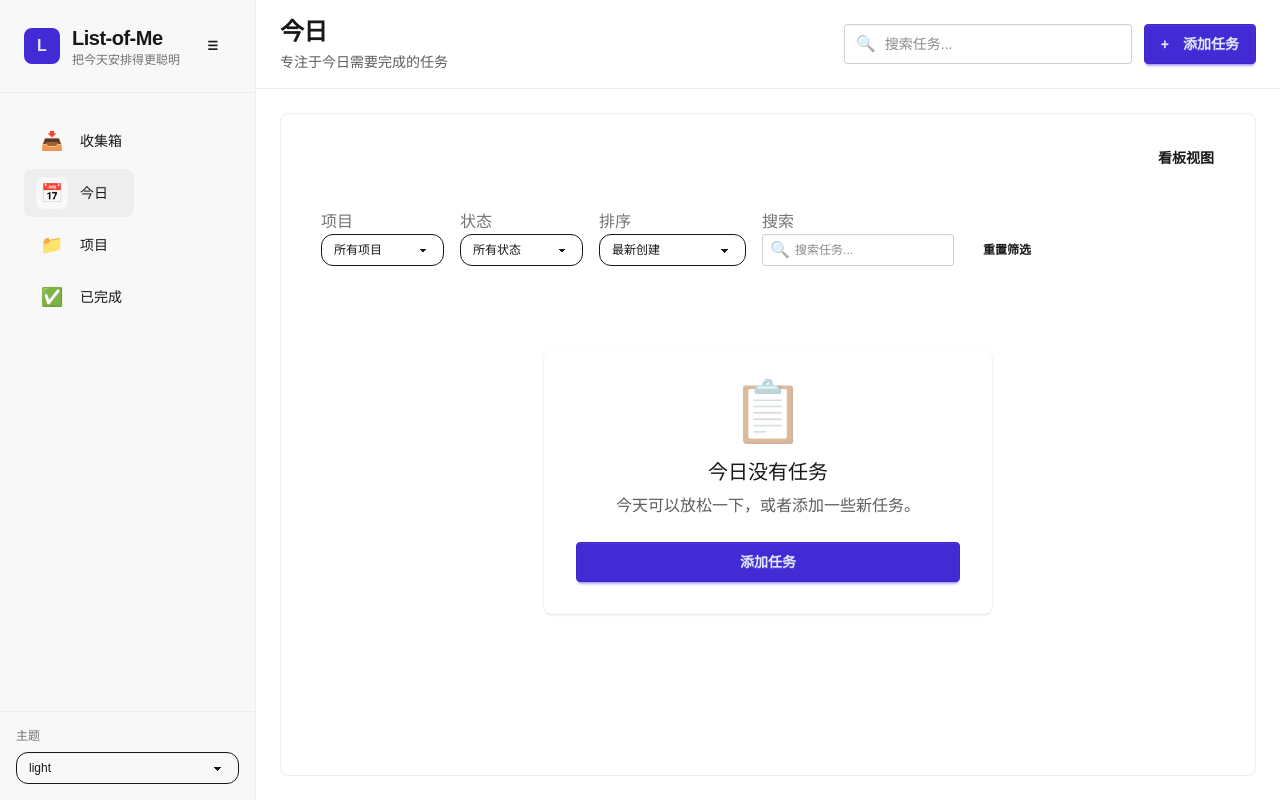
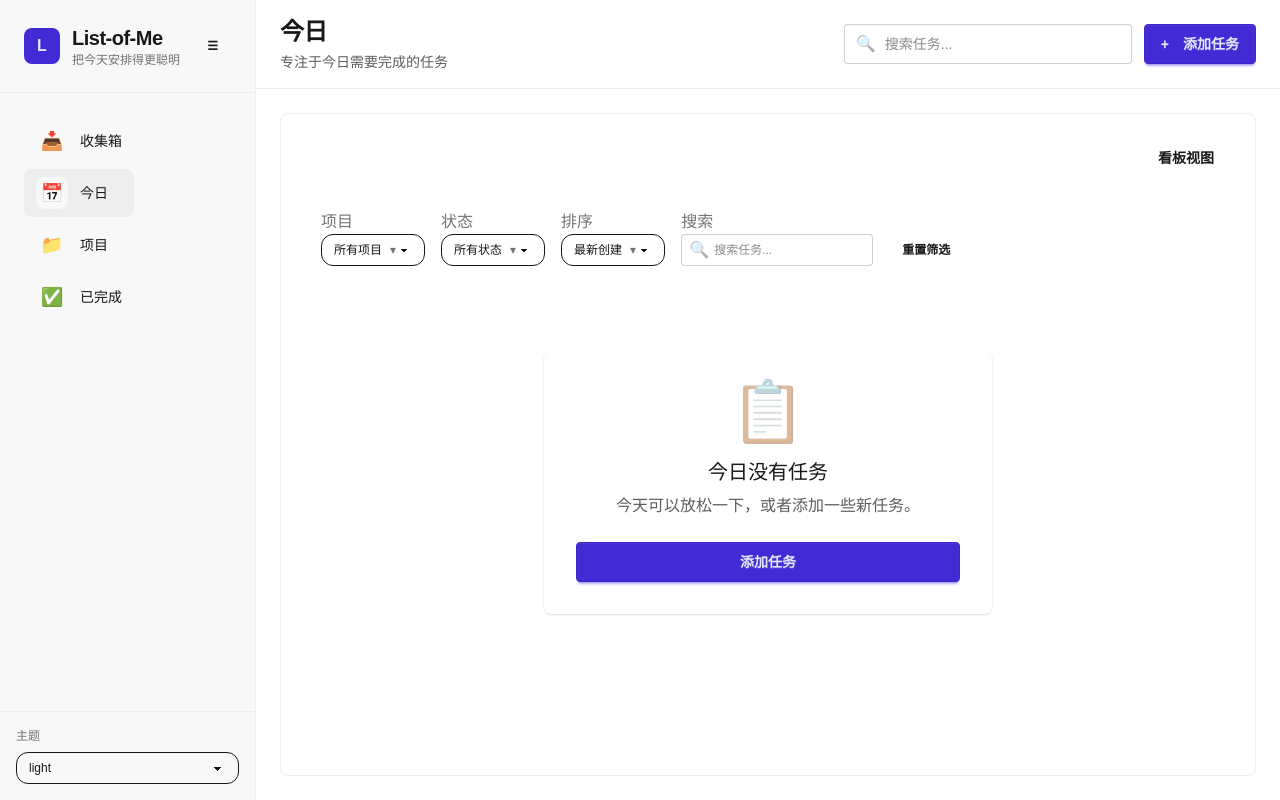
Before and after one commit to woruo03/list-of-me, a Vue app: page /today in a window 1280 px wide. Built offline with nearby package versions, Linux system fonts and the light colour scheme.

Commit message:
Refactor: 统一使用 SelectMenu 组件替换原生下拉框

```diff
--- a/src/components/tasks/TaskBoard.vue
+++ b/src/components/tasks/TaskBoard.vue
@@ -6,12 +6,9 @@
           <span>已选择 {{ taskStore.selectedCount }} 项</span>
           <button class="btn btn-xs btn-success" @click="markSelectedDone">标记完成</button>
           <button class="btn btn-xs btn-info" @click="moveSelectedToToday">移至今日</button>
-          <select v-model="bulkProjectId" class="select select-bordered select-xs">
-            <option :value="null">收集箱</option>
-            <option v-for="project in projects" :key="project.id" :value="project.id">
-              {{ project.name }}
-            </option>
-          </select>
+          <div class="w-32">
+            <SelectMenu v-model="bulkProjectId" :options="bulkProjectOptions" size="sm" />
+          </div>
           <button class="btn btn-xs" @click="moveSelectedToProject">移动</button>
           <button class="btn btn-xs btn-error" @click="deleteSelected">删除</button>
           <button class="btn btn-xs btn-ghost" @click="taskStore.clearSelection()">清除选择</button>
@@ -99,6 +96,7 @@ import type { Task } from '@/types/task'
 import { Status } from '@/types/task'
 import type { Project } from '@/types/project'
 import { useTaskStore } from '@/stores/taskStore'
+import SelectMenu from '@/components/ui/SelectMenu.vue'
 
 interface Props {
   tasks: Task[]
@@ -121,6 +119,11 @@ const bulkProjectId = ref<number | null>(null)
 const todoTasks = computed(() => props.tasks.filter((t) => t.status === Status.Todo))
 const doingTasks = computed(() => props.tasks.filter((t) => t.status === Status.Doing))
 const doneTasks = computed(() => props.tasks.filter((t) => t.status === Status.Done))
+
+const bulkProjectOptions = computed(() => [
+  { label: '收集箱', value: null },
+  ...props.projects.map((project) => ({ label: project.name, value: project.id })),
+])
 
 const getProject = (projectId: number | null) => {
   if (!projectId) return null
--- a/src/components/tasks/TaskFilter.vue
+++ b/src/components/tasks/TaskFilter.vue
@@ -5,39 +5,39 @@
         <label class="label">
           <span class="label-text">项目</span>
         </label>
-        <select v-model="localFilter.project_id" class="select select-bordered select-sm" @change="updateFilter">
-          <option :value="undefined">所有项目</option>
-          <option :value="null">收集箱</option>
-          <option v-for="project in projects" :key="project.id" :value="project.id">
-            {{ project.name }}
-          </option>
-        </select>
+        <SelectMenu
+          v-model="localFilter.project_id"
+          :options="projectOptions"
+          size="sm"
+          placeholder="所有项目"
+          @update:modelValue="updateFilter"
+        />
       </div>
 
       <div class="form-control">
         <label class="label">
           <span class="label-text">状态</span>
         </label>
-        <select v-model="localFilter.status" class="select select-bordered select-sm" @change="updateFilter">
-          <option :value="undefined">所有状态</option>
-          <option value="todo">待办</option>
-          <option value="doing">进行中</option>
-          <option value="done">已完成</option>
-        </select>
+        <SelectMenu
+          v-model="localFilter.status"
+          :options="statusOptions"
+          size="sm"
+          placeholder="所有状态"
+          @update:modelValue="updateFilter"
+        />
       </div>
 
       <div class="form-control">
         <label class="label">
           <span class="label-text">排序</span>
         </label>
-        <select v-model="localSort" class="select select-bordered select-sm" @change="updateSort">
-          <option value="created_desc">最新创建</option>
-          <option value="created_asc">最早创建</option>
-          <option value="due_asc">截止时间最早</option>
-          <option value="due_desc">截止时间最晚</option>
-          <option value="title_asc">标题 A-Z</option>
-          <option value="title_desc">标题 Z-A</option>
-        </select>
+        <SelectMenu
+          v-model="localSort"
+          :options="sortOptions"
+          size="sm"
+          placeholder="排序"
+          @update:modelValue="updateSort"
+        />
       </div>
 
       <div class="form-control">
@@ -64,10 +64,11 @@
 </template>
 
 <script setup lang="ts">
-import { ref, watch } from 'vue'
+import { computed, ref, watch } from 'vue'
 import type { TaskFilter } from '@/types/task'
 import type { Project } from '@/types/project'
 import type { TaskSort } from '@/stores/taskStore'
+import SelectMenu from '@/components/ui/SelectMenu.vue'
 
 interface Props {
   projects: Project[]
@@ -91,6 +92,30 @@ const emit = defineEmits<{
 const localFilter = ref<TaskFilter>({ ...props.initialFilter })
 const localSort = ref<TaskSort>(props.initialSort)
 const searchQuery = ref(props.initialSearch)
+
+const projectOptions = computed(() => {
+  return [
+    { label: '所有项目', value: undefined },
+    { label: '收集箱', value: null },
+    ...props.projects.map((project) => ({ label: project.name, value: project.id })),
+  ]
+})
+
+const statusOptions = [
+  { label: '所有状态', value: undefined },
+  { label: '待办', value: 'todo' },
+  { label: '进行中', value: 'doing' },
+  { label: '已完成', value: 'done' },
+]
+
+const sortOptions = [
+  { label: '最新创建', value: 'created_desc' },
+  { label: '最早创建', value: 'created_asc' },
+  { label: '截止时间最早', value: 'due_asc' },
+  { label: '截止时间最晚', value: 'due_desc' },
+  { label: '标题 A-Z', value: 'title_asc' },
+  { label: '标题 Z-A', value: 'title_desc' },
+]
 
 const updateFilter = () => {
   emit('filter', { ...localFilter.value })
--- a/src/components/tasks/TaskForm.vue
+++ b/src/components/tasks/TaskForm.vue
@@ -36,23 +36,14 @@
           <label class="label">
             <span class="label-text">项目</span>
           </label>
-          <select v-model="formData.project_id" class="select select-bordered w-full">
-            <option :value="null">收集箱（无项目）</option>
-            <option v-for="project in projectOptions" :key="project.id" :value="project.id">
-              {{ project.name }}
-            </option>
-          </select>
+          <SelectMenu v-model="formData.project_id" :options="projectSelectOptions" />
         </div>
 
         <div class="form-control">
           <label class="label">
             <span class="label-text">状态</span>
           </label>
-          <select v-model="formData.status" class="select select-bordered w-full">
-            <option :value="Status.Todo">待办</option>
-            <option :value="Status.Doing">进行中</option>
-            <option :value="Status.Done">已完成</option>
-          </select>
+          <SelectMenu v-model="formData.status" :options="statusOptions" />
         </div>
       </div>
 
@@ -97,6 +88,7 @@ import { Status } from '@/types/task'
 import type { Project } from '@/types/project'
 import { validateTaskTitle, validateDescription, validateDueDate } from '@/utils/validation'
 import { useProjectStore } from '@/stores/projectStore'
+import SelectMenu from '@/components/ui/SelectMenu.vue'
 
 interface Props {
   initialTask?: Task | null
@@ -123,6 +115,19 @@ const projectStore = useProjectStore()
 const projectOptions = computed(() => {
   return props.projects.length > 0 ? props.projects : projectStore.projects
 })
+
+const projectSelectOptions = computed(() => {
+  return [
+    { label: '收集箱（无项目）', value: null },
+    ...projectOptions.value.map((project) => ({ label: project.name, value: project.id })),
+  ]
+})
+
+const statusOptions = [
+  { label: '待办', value: Status.Todo },
+  { label: '进行中', value: Status.Doing },
+  { label: '已完成', value: Status.Done },
+]
 
 const errors = ref<{ title?: string; description?: string; due_at?: string }>({})
 
--- a/src/components/tasks/TaskList.vue
+++ b/src/components/tasks/TaskList.vue
@@ -24,12 +24,9 @@
             <span>已选择 {{ taskStore.selectedCount }} 项</span>
             <button class="btn btn-xs btn-success" @click="markSelectedDone">标记完成</button>
             <button class="btn btn-xs btn-info" @click="moveSelectedToToday">移至今日</button>
-            <select v-model="bulkProjectId" class="select select-bordered select-xs">
-              <option :value="null">收集箱</option>
-              <option v-for="project in projects" :key="project.id" :value="project.id">
-                {{ project.name }}
-              </option>
-            </select>
+            <div class="w-32">
+              <SelectMenu v-model="bulkProjectId" :options="bulkProjectOptions" size="sm" />
+            </div>
             <button class="btn btn-xs" @click="moveSelectedToProject">移动</button>
             <button class="btn btn-xs btn-error" @click="deleteSelected">删除</button>
             <button class="btn btn-xs btn-ghost" @click="taskStore.clearSelection()">清除选择</button>
@@ -69,6 +66,7 @@ import type { Task } from '@/types/task'
 import type { Project } from '@/types/project'
 import { Status } from '@/types/task'
 import { useTaskStore } from '@/stores/taskStore'
+import SelectMenu from '@/components/ui/SelectMenu.vue'
 
 interface Props {
   tasks: Task[]
@@ -103,6 +101,11 @@ const bulkProjectId = ref<number | null>(null)
 const visibleCount = ref(20)
 
 const visibleTasks = computed(() => props.tasks.slice(0, visibleCount.value))
+
+const bulkProjectOptions = computed(() => [
+  { label: '收集箱', value: null },
+  ...props.projects.map((project) => ({ label: project.name, value: project.id })),
+])
 
 const getProject = (projectId: number | null) => {
   if (!projectId) return null
```
